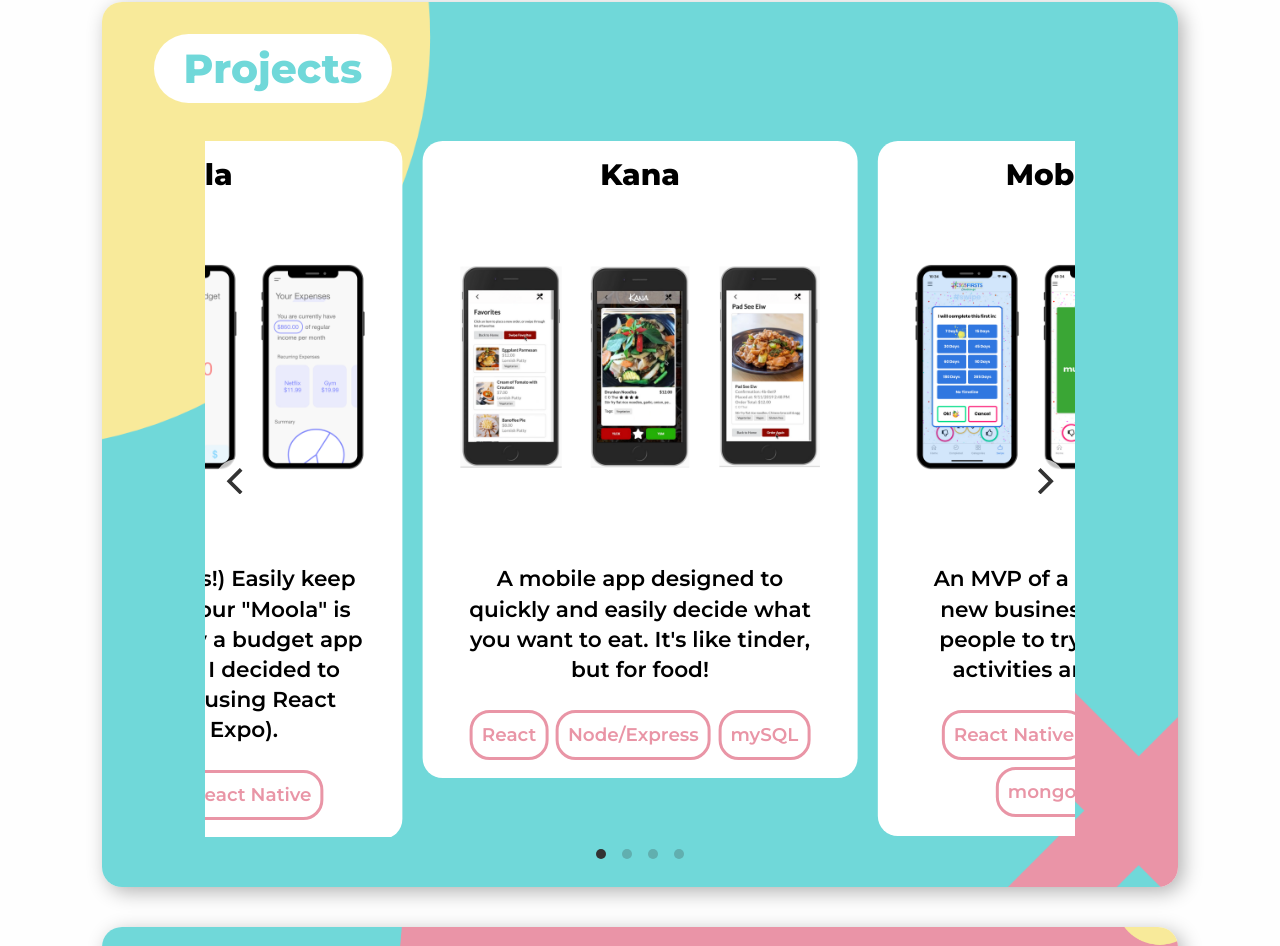
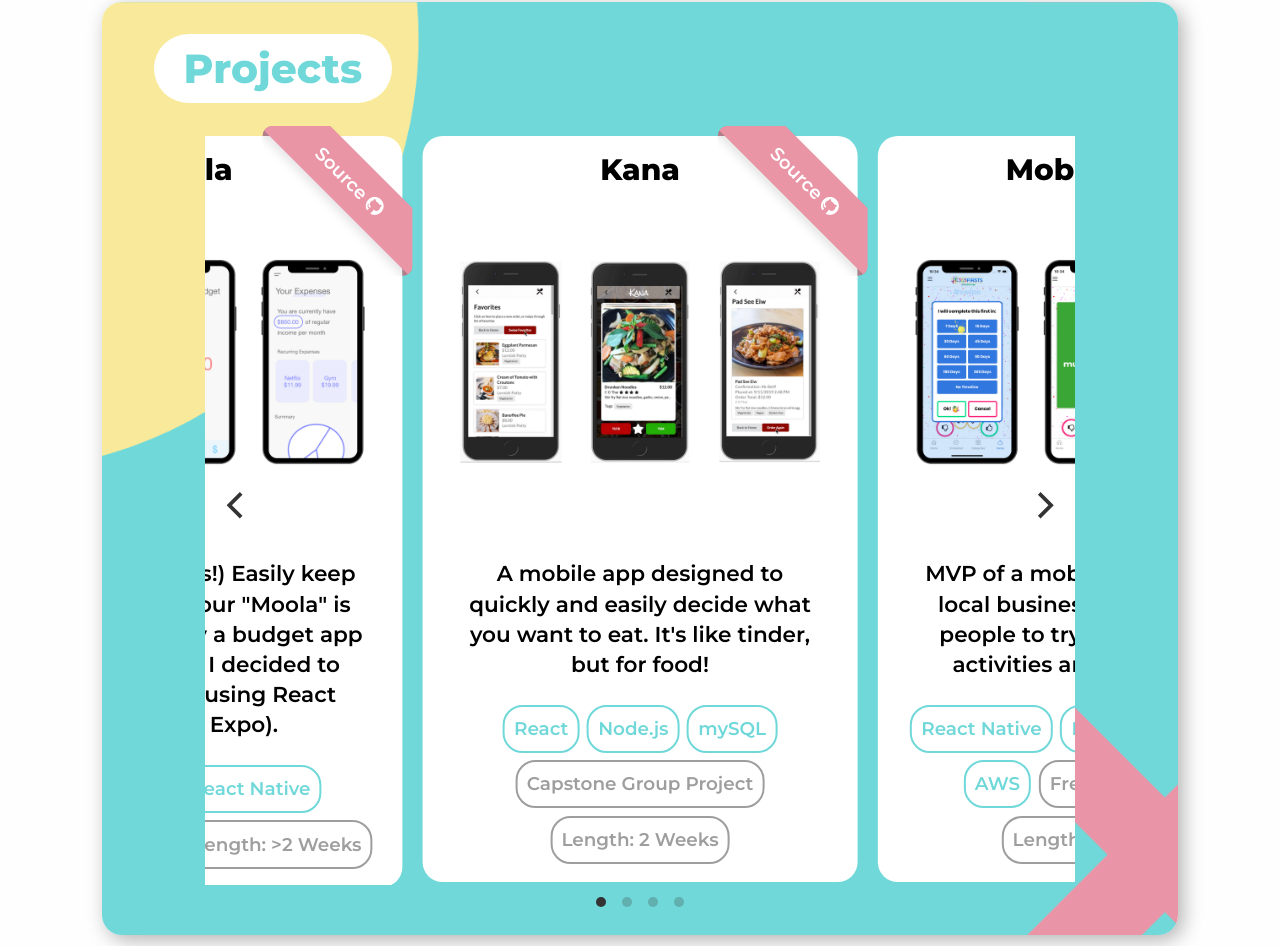
Before and after one commit to taleisagawinit/pf, a plain HTML site: page index.html in a window 1280 px wide. Shown: the part 2315-3261 px from the top of the page. Drawn offline with nearby package versions, Linux system fonts and the light colour scheme.

Commit message:
added links to source

```diff
--- a/index.html
+++ b/index.html
@@ -74,56 +74,73 @@
       <div class="carousel largeMargin"
         data-flickity='{ "wrapAround": true }'>
         <div class="carousel-cell">
+          <div class="ribbon-top-right" id="ribbon"><a href="https://github.com/mierome16/kana-app" target="_blank"><span>Source <i class="fab fa-github"></i></span></a></div>
+
           <h4 class="dark">Kana</h4>
           <div class="proj" id="kana"></div>
+
 
           <p class="dark">A mobile app designed to quickly and easily decide what you want to eat. It's like tinder, but for food!</p>
 
           <ul>
+
             <li>React</li>
-            <li>Node/Express</li>
+            <li>Node.js</li>
             <li>mySQL</li>
+            <li class="gray">Capstone Group Project</li>
+            <li class="gray">Length: 2 Weeks</li>
           </ul>
 
         </div>
         <div class="carousel-cell">
+
           <h4 class="dark">Mobile App</h4>
-
           <div class="proj" id="fc"></div>
 
-          <p class="dark">An MVP of a mobile app for a new business, to encourage people to try and share new activities and adventures.</p>
+          <p class="dark">MVP of a mobile app for a new local business, to encourage people to try and share new activities and adventures.</p>
 
           <ul>
+
             <li>React Native</li>
-            <li>Node/Express</li>
+            <li>Node.js</li>
             <li>mongoDB</li>
             <li>AWS</li>
+            <li class="gray">Freelance Project</li>
+            <li class="gray">Length: 3 Months</li>
           </ul>
 
         </div>
         <div class="carousel-cell">
+          <div class="ribbon-top-right" id="ribbon"><a href="https://github.com/taleisagawinit/memory" target="_blank"><span>Source <i class="fab fa-github"></i></span></a></div>
+
           <h4 class="dark">Memory</h4>
 
           <div class="proj" id="memory"></div>
           <p class="dark">Your classic memory game; match each card in as little lives/Toby's possible. Because the less Toby's the better, of course.</p>
 
           <ul>
+
             <li>JavaScript</li>
             <li>HTML</li>
             <li>CSS</li>
+            <li class="gray">Personal Project</li>
+            <li class="gray">Length: &lt;1 Day</li>
           </ul>
 
         </div>
         <div class="carousel-cell">
-          <!-- <div class="ribbon-top-right" id="ribbon"><span>Github</span></div> -->
+          <div class="ribbon-top-right" id="ribbon"><a href="https://github.com/taleisagawinit/moola-app" target="_blank"><span>Source <i class="fab fa-github"></i></span></a></div>
             <h4 class="dark">Moola</h4>
 
           <div class="proj" id="moola"></div>
           <p class="dark">(Work in progress!) Easily keep track of where your "Moola" is going. Inspired by a budget app I've been using, I decided to create my own using React Native (w/ Expo).</p>
 
           <ul>
+
             <li>TypeScript</li>
             <li>React Native</li>
+            <li class="gray">Personal Project</li>
+            <li class="gray">Length: >2 Weeks</li>
           </ul>
 
         </div>
@@ -133,17 +150,17 @@
       <h3 class="pink">contact</h3>
       <p class="extraPadding">I'm currently looking for a full-time developer position. If you have any feedback or would like to get in touch please add me on LinkedIn or send me an email. Thank you!</p>
       <div class="largeMargin">
-        <a href="https://github.com/taleisagawinit/" target="_blank" data-text="1">
+        <a href="https://github.com/taleisagawinit/" target="_blank">
           <i class="fab fa-github"></i>
         </a>
         <p>@taleisagawinit</p>
 
-        <a href="https://www.linkedin.com/in/taleisagawinit/" target="_blank" data-text="2">
+        <a href="https://www.linkedin.com/in/taleisagawinit/" target="_blank">
           <i class="fab fa-linkedin-in"></i>
         </a>
         <p>Talei Sagawinit</p>
 
-        <a href="mailto:taleipono@gmail.com" target="_blank" data-text="3">
+        <a href="mailto:taleipono@gmail.com" target="_blank">
           <i class="fas fa-envelope"></i>
         </a>
         <p>taleipono@gmail.com</p>
--- a/styles.css
+++ b/styles.css
@@ -173,13 +173,20 @@ li {
   padding: 15px;
   width: 90%;
   margin-right: 20px;
-  margin-top: 15px;
+  margin-top: 10px;
   display: flex;
   flex-direction: column;
   justify-content: center;
   background: #fff;
     border-radius: 20px;
   position: relative;
+}
+
+.carousel-cell a {
+  margin: 0;
+  padding: 0;
+  border: none;
+  position: unset;
 }
 
 .carousel-cell > div {
@@ -201,10 +208,18 @@ li {
   padding: 0.5em;
   font-size: 0.85em;
   margin: 0.2em;
-  border: 3px solid #e995a6;
-  color: #e995a6;
+  border: 2px solid #70d8d9;
+  color: #70d8d9;
 }
 
+.carousel-cell > ul .gray{
+  display: none;
+}
+
+.carousel-cell > ul .viewSource {
+  color: #000000;
+  border-color: #000000;
+}
 
 #kana {
   background-image: url("./kana.png");
@@ -268,8 +283,9 @@ a:hover + p {
 
 /* github corner ribbon styles */
 #ribbon {
-  width: 150px;
-  height: 150px;
+    /* width: 110px; height: 110px; */
+  width: 115px;
+  height: 115px;
   overflow: hidden;
   position: absolute;
 }
@@ -281,15 +297,36 @@ a:hover + p {
   display: block;
   border: 5px solid #c08795;
 }
+
+#ribbon:hover::before,
+#ribbon:hover::after {
+  border-color: #909090;
+}
+
 #ribbon span {
   position: absolute;
   display: block;
-  width: 225px;
-  padding: 15px 0;
+  font-size: 1em;
+    width: 175px;
+    height: 40px;
   background-color: #e995a6;
   box-shadow: 0 5px 10px rgba(0,0,0,.1);
   color: #fff;
   text-align: center;
+  display: flex;
+  flex-direction: row;
+  justify-content: center;
+  align-items: center;
+
+  transition: 0.5s;
+}
+
+#ribbon span i {
+  margin-left: 5px;
+}
+
+#ribbon span:hover {
+  background-color: #9e9e9e;
 }
 
 /* top right positioning styles*/
@@ -311,8 +348,8 @@ a:hover + p {
   right: 0;
 }
 .ribbon-top-right span {
-  left: -25px;
-  top: 30px;
+  left: -20px;
+    top: 25px;
   transform: rotate(45deg);
 }
 
@@ -374,7 +411,24 @@ a:hover + p {
 }
 
 @media (min-width: 768px) {
+  .carousel-cell > ul .gray{
+    display: block;
+    border-color: #9e9e9e;
+    color: #9e9e9e;
+  }
 
+  #ribbon {
+    width: 125px;
+    height: 125px;
+  }
+
+  #ribbon span {
+    width: 200px;
+  }
+  .ribbon-top-right span {
+    left: -25px;
+  top: 30px;
+  }
 }
 
 @media (min-width: 1024px) {
@@ -425,6 +479,16 @@ a:hover + p {
     margin: 0.45em;
     padding: 1.15em;
   }
+  #ribbon {
+    width: 150px;
+    height: 150px;
+  }
+  #ribbon span {
+    width: 225px;
+    height: 50px;
+    font-size: 1.15em;
+  }
+
 
 }
 
```
